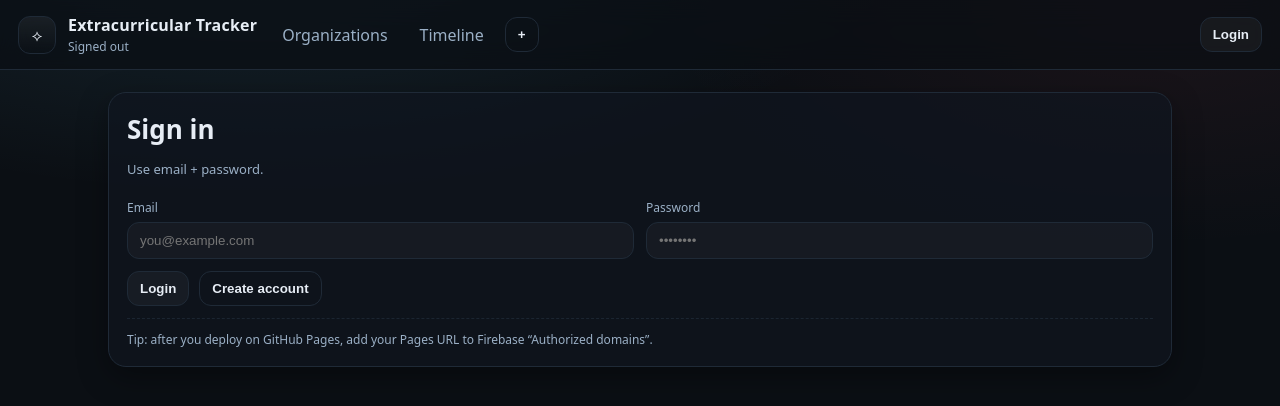
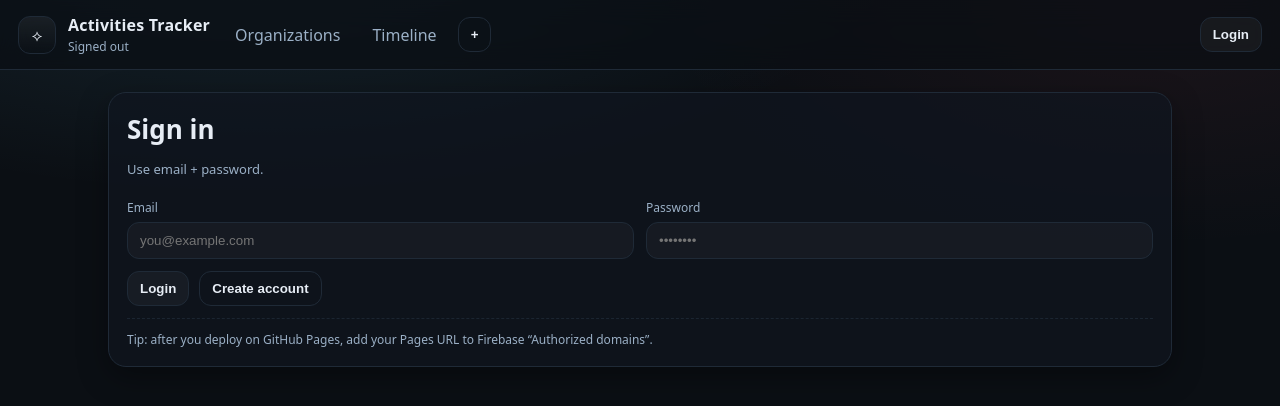
Before and after one commit to PurplyFlower/activities-tracker, a plain HTML site: page index.html in a window 1280 px wide. Drawn offline with Linux system fonts and the light colour scheme; no server answers.

Commit message:
Update index.html

```diff
--- a/index.html
+++ b/index.html
@@ -3,7 +3,7 @@
 <head>
   <meta charset="utf-8" />
   <meta name="viewport" content="width=device-width,initial-scale=1" />
-  <title>Extracurricular Tracker</title>
+  <title>Activities Tracker</title>
   <link rel="stylesheet" href="./styles.css" />
   <meta name="color-scheme" content="dark" />
 </head>
@@ -12,7 +12,7 @@
     <div class="brand">
       <div class="logo" aria-hidden="true">⟡</div>
       <div>
-        <div class="title">Extracurricular Tracker</div>
+        <div class="title">Activities Tracker</div>
         <div class="subtitle" id="statusText">Signed out</div>
       </div>
     </div>
```
